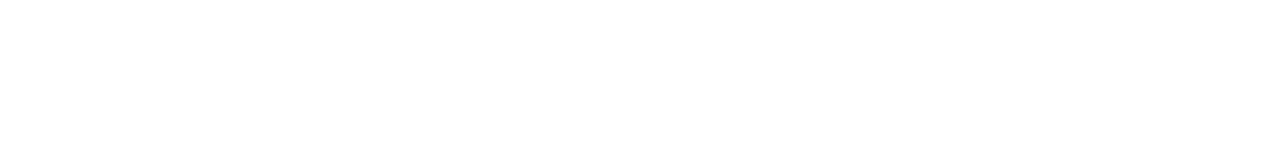
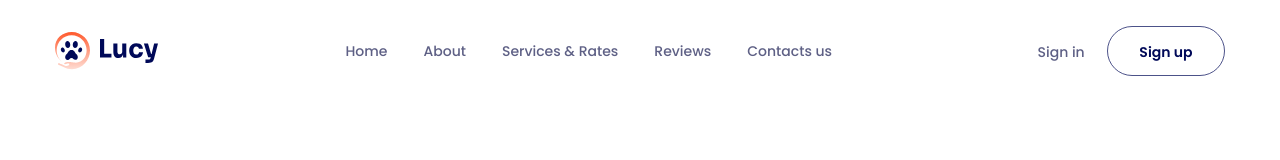
Before and after one commit to gnasche-2003/Project--04--F8, a plain HTML site: page index.html in a window 1280 px wide. Drawn offline with Linux system fonts and the light colour scheme.

Commit message:
Add Header

```diff
--- a/assets/css/styles.css
+++ b/assets/css/styles.css
@@ -9,6 +9,11 @@ html {
 body {
   font-size: 1.6rem;
   font-family: "Poppins", sans-serif;
+}
+
+/* Common */
+a {
+  text-decoration: none;
 }
 
 h1,
@@ -27,3 +32,64 @@ button {
   font-size: inherit;
   font-family: inherit;
 }
+
+.container {
+  width: 1170px;
+  max-width: calc(100% - 48px);
+  margin: 0 auto;
+}
+
+.btn {
+  --height: 56px;
+
+  display: inline-block;
+  min-width: 130px;
+  height: var(--height);
+  line-height: var(--height);
+  border: 1px solid rgba(0, 9, 88, 0.7);
+  border-radius: 99px;
+  font-weight: 600;
+  font-size: 1.4rem;
+  text-align: center;
+  color: #000958;
+}
+
+.btn:hover {
+  opacity: 0.9;
+}
+
+/* Header */
+.header {
+  padding: 26px 0;
+}
+
+.header__inner {
+  display: flex;
+  align-items: center;
+  justify-content: space-between;
+}
+
+.navbar__list {
+  display: flex;
+}
+
+.navbar__link,
+.header-action__link {
+  padding: 8px 18px;
+  font-weight: 500;
+  font-size: 1.4rem;
+  line-height: 1;
+  color: #5e6085;
+}
+
+.navbar__link:hover {
+  font-weight: 600;
+  color: #000958;
+  text-shadow: 1px 0 0 currentColor;
+}
+
+.header-action__btn {
+  --height: 50px;
+
+  min-width: 118px;
+}
--- a/index.html
+++ b/index.html
@@ -98,5 +98,42 @@
     <!-- Styles Css -->
     <link rel="stylesheet" href="assets/css/styles.css" />
   </head>
-  <body></body>
+  <body>
+    <!-- Header -->
+    <header class="header">
+      <div class="container">
+        <div class="header__inner">
+          <!-- Logo -->
+          <img src="./assets/img/Logo.svg" alt="Lucy" class="logo" />
+
+          <!-- Navbar -->
+          <nav class="navbar">
+            <ul class="navbar__list">
+              <li class="navbar__item">
+                <a href="#!" class="navbar__link">Home</a>
+              </li>
+              <li class="navbar__item">
+                <a href="#!" class="navbar__link">About</a>
+              </li>
+              <li class="navbar__item">
+                <a href="#!" class="navbar__link">Services & Rates</a>
+              </li>
+              <li class="navbar__item">
+                <a href="#!" class="navbar__link">Reviews</a>
+              </li>
+              <li class="navbar__item">
+                <a href="#!" class="navbar__link">Contacts us</a>
+              </li>
+            </ul>
+          </nav>
+
+          <!-- Header action -->
+          <div class="header-action">
+            <a href="" class="header-action__link">Sign in</a>
+            <a href="" class="btn header-action__btn">Sign up</a>
+          </div>
+        </div>
+      </div>
+    </header>
+  </body>
 </html>
```
Also changed, not shown: assets/img/Logo.svg (added).
